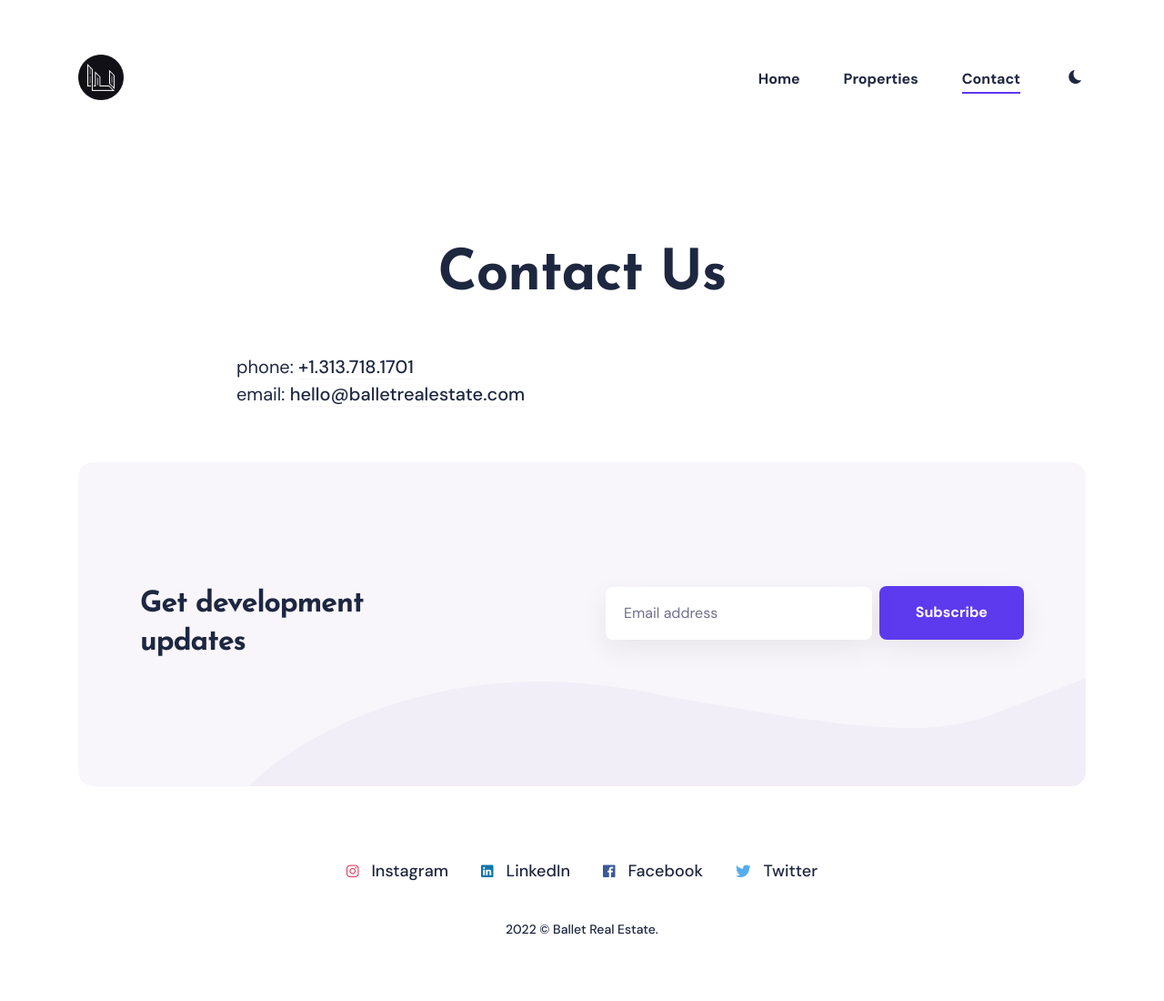
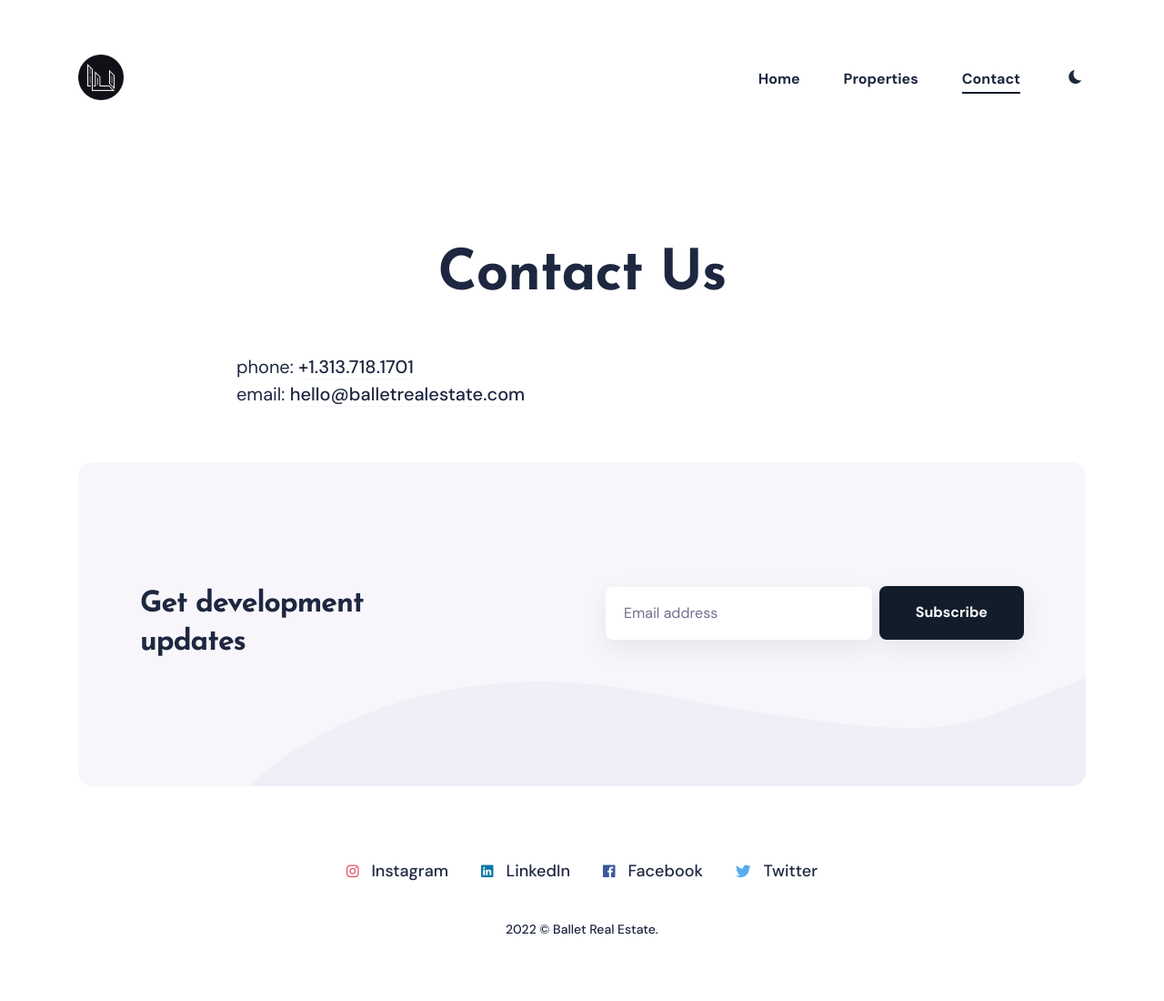
Before and after one commit to balletrealestate/balletrealestate.github.io, a Jekyll site: the page built from _pages/contact.html, in a window 1280 px wide. Shown: the whole page at 91% size. Built offline with Jekyll 4.4.1, drawn with Linux system fonts in a browser that asks for light colours; nearby versions of some CDN libraries.

```diff
--- a/_sass/0-settings/_color-scheme.scss
+++ b/_sass/0-settings/_color-scheme.scss
@@ -1,7 +1,7 @@
 /* Color Scheme */
 
 :root {
-  --brand-color: #5e3aee;
+  --brand-color: #121D2B;
   --white: #fff;
   --light-gray: #f0f0f0;
   --light-blue: #f8f6fb;
@@ -23,7 +23,7 @@
 
   --button-color: var(--white);
   --button-background-color: var(--brand-color);
-  --button-background-hover: #4f31c7;
+  --button-background-hover: #121D2B;
 
   --border-color: var(--light-blue);
   --border-color-alt: var(--light-blue);
@@ -35,7 +35,7 @@
 }
 
 :root[dark] {
-  --brand-color: #5e3aee;
+  --brand-color: #121D2B;
   --white: #fff;
   --light-gray: #f0f0f0;
   --gray: #9e9e9e;
@@ -54,7 +54,7 @@
 
   --button-color: var(--white);
   --button-background-color: var(--brand-color);
-  --button-background-hover: #4f31c7;
+  --button-background-hover: #121D2B;
 
   --border-color: #252629;
   --border-color-alt: #080b12;
```
Also changed, not shown: _posts/2022-01-07-1451-bagley.markdown (+8 -1 lines), images/huntington-bank-hq.png (added), 4 other files.
